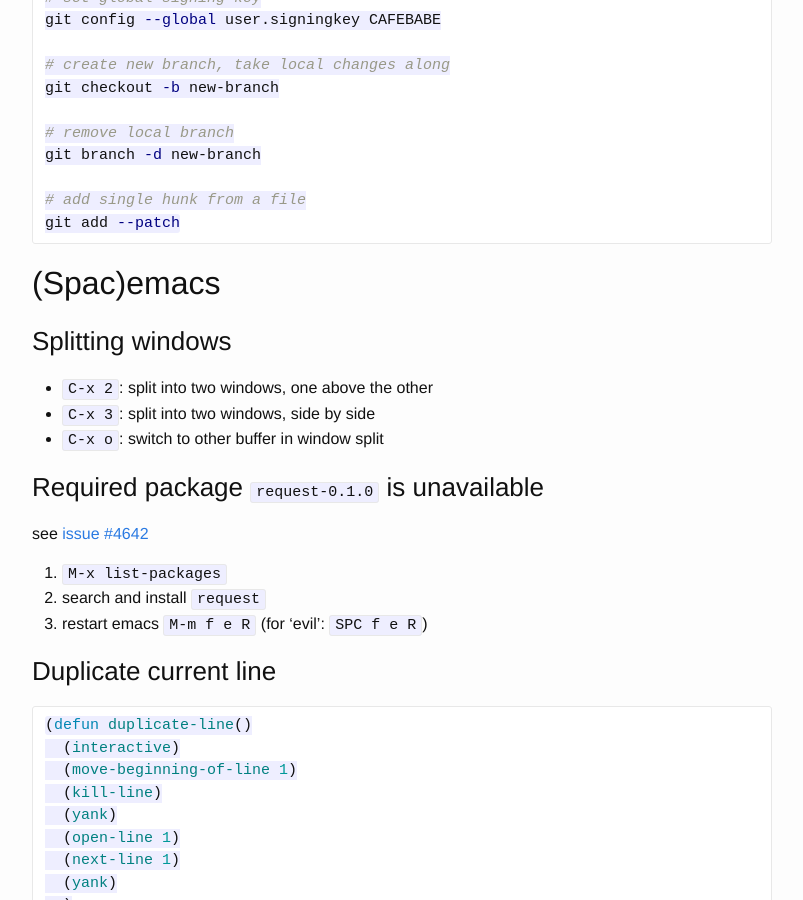
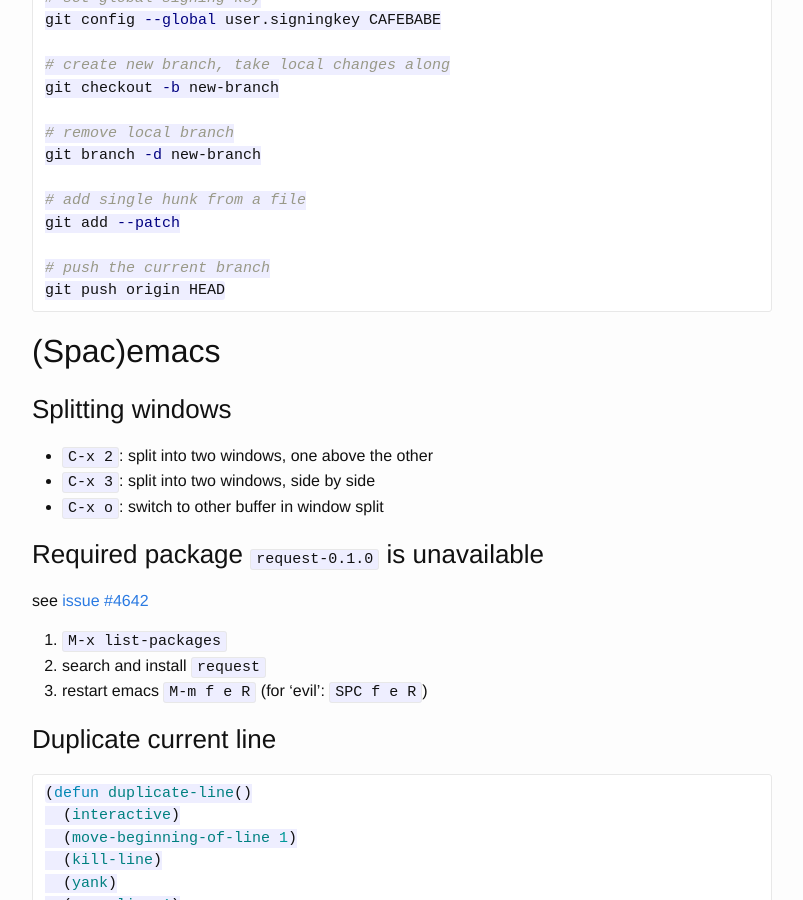
Before and after one commit to agrafix/homepage, a Jekyll site: the page built from notes.md, in a window 1280 px wide and 900 px high, scrolled down 316 px. Shown: the whole window, without its empty margins (238-1041 px from the left). Built offline with Jekyll 4.4.1, drawn with Linux system fonts in a browser that asks for light colours.

Commit message:
git: add how to push current branch

````diff
--- a/notes.md
+++ b/notes.md
@@ -21,6 +21,9 @@ git branch -d new-branch
 
 # add single hunk from a file
 git add --patch
+
+# push the current branch
+git push origin HEAD
 ```
 
 ## (Spac)emacs
````
